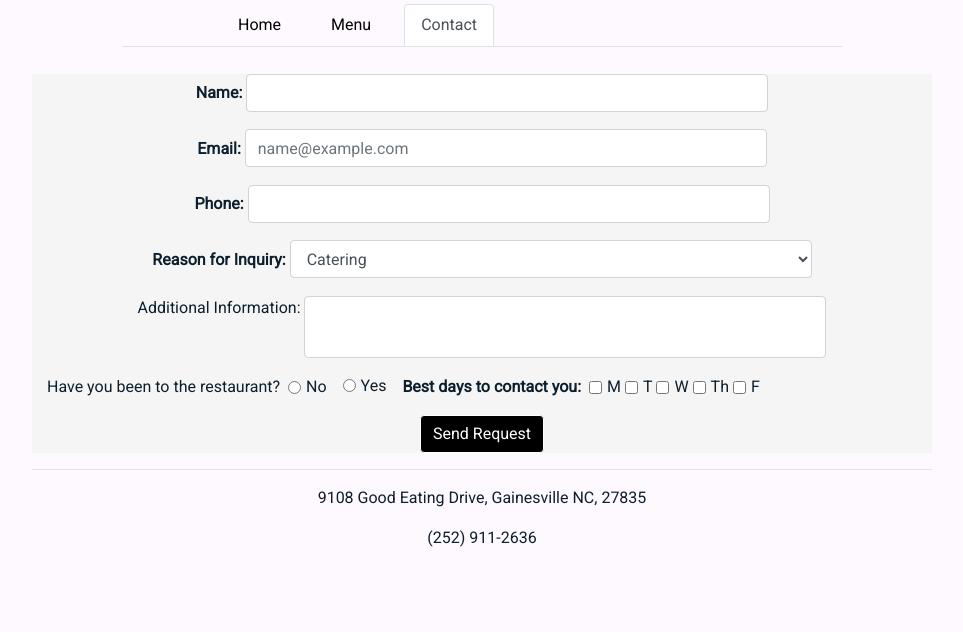
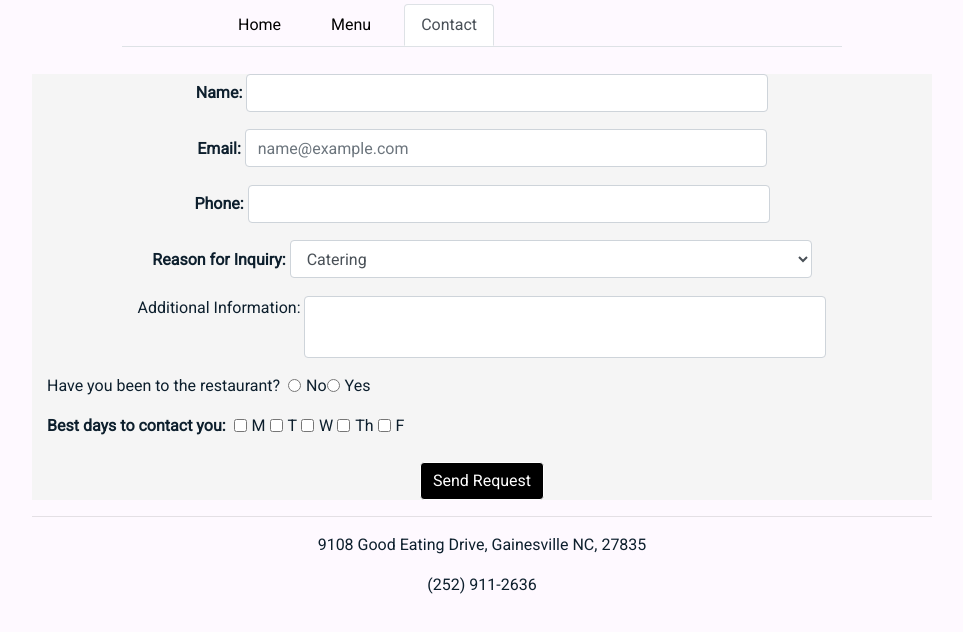
Before and after one commit to codingforkicks/introtowebdev, a plain HTML site: page restaurant-bootstrap/contact.html in a window 1280 px wide. Shown: the part 104-736 px from the top of the page, without its empty margins (158-1121 px from the left). Drawn offline with nearby package versions, Linux system fonts and the light colour scheme.

Commit message:
corrected spacing issues for lower half of menu page

```diff
--- a/restaurant-bootstrap/contact.html
+++ b/restaurant-bootstrap/contact.html
@@ -59,12 +59,11 @@ Most recent revision: 4/23/20
                <label class="form-check-label" for="returning-guest">Have you been to the restaurant? &nbsp</label>
                <input class="form-check-input" type="radio" class="form-control" id="option1" name="returning-guest" value="no" />
                <label class="form-check-label" for="option1">No</label>
-            </div>
-            <div class="form-check form-check-inline">
                <input class="form-check-input" type="radio" class="form-control" id="option2" name="returning-guest" value="yes" />
                <label class="form-check-label" for="option2">Yes</label>
             </div>
 
+            <br/>
             <!--contact day checkbox-->
             <div class="form-check form-check-inline">
                <label class="form-check-label required" for="contact">Best days to contact you: &nbsp</label>
@@ -79,6 +78,7 @@ Most recent revision: 4/23/20
                <input class="form-check-input" type="checkbox" class="form-control" id="fri" name="contact" value="fri"/>
                <label class="form-check-label" for="fri">F&nbsp</label>
             </div>
+            <br /><br />
 
             <!--submit button-->
             <div class="form-group">
```
